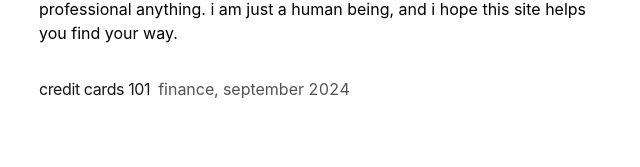
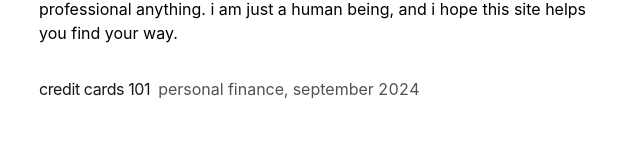
Before and after one commit to pratham-darooka/hr1z0n, a Next.js app: page / in a window 1280 px wide. Shown: the part 443-610 px from the top of the page, without its empty margins (313-953 px from the left). Built offline with nearby package versions, Linux system fonts and the light colour scheme.

Commit message:
fixed width

```diff
--- a/app/blog/posts/credit-cards.mdx
+++ b/app/blog/posts/credit-cards.mdx
@@ -1,6 +1,6 @@
 ---
 title: 'credit cards 101'
-domain: finance
+domain: personal finance
 publishedAt: '2024-09-21'
 summary: 'guaranteed way to get a financial glow-up!'
 ---
--- a/app/components/posts.tsx
+++ b/app/components/posts.tsx
@@ -25,7 +25,7 @@ export function BlogPosts() {
               <p className="text-neutral-900 dark:text-neutral-100 tracking-tight">
                 {post.metadata.title}
               </p>
-              <p className="text-neutral-600 dark:text-neutral-400 w-[200px] tabular-nums">
+              <p className="text-neutral-600 dark:text-neutral-400 w-[300px] tabular-nums">
                 {post.metadata.domain},&nbsp;
                 {formatDate(post.metadata.publishedAt, false)}
               </p>
```
